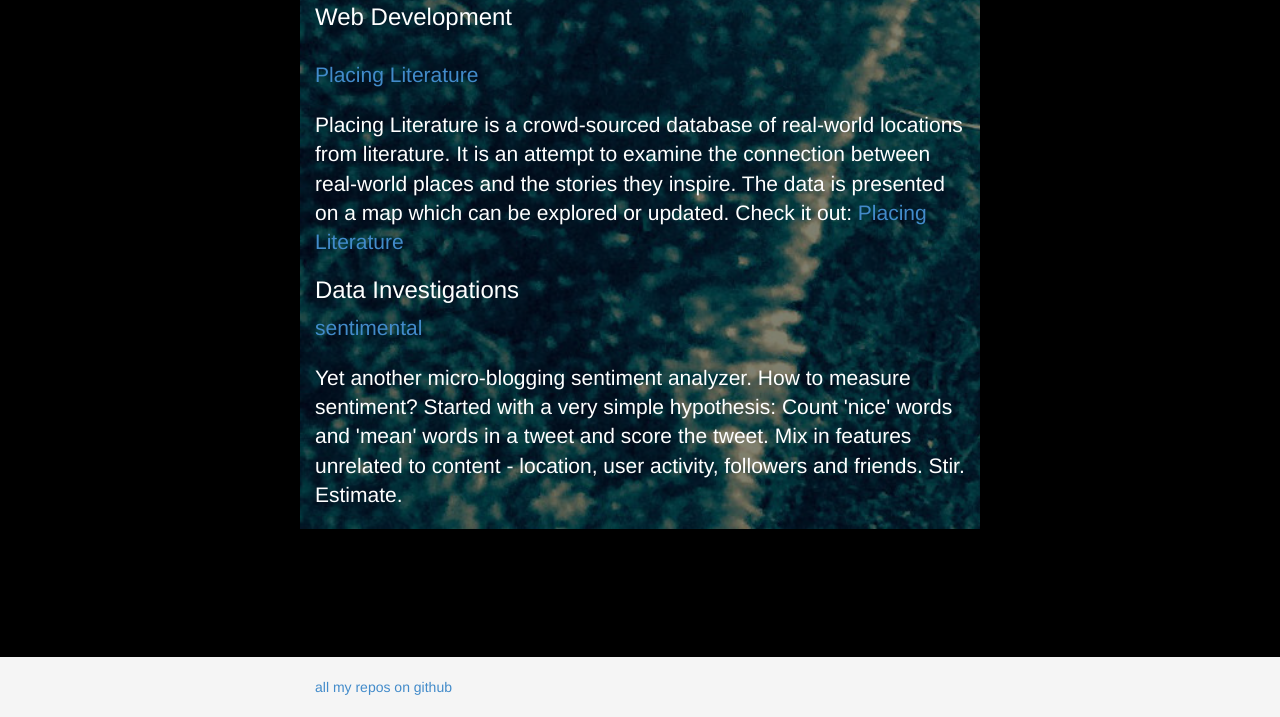
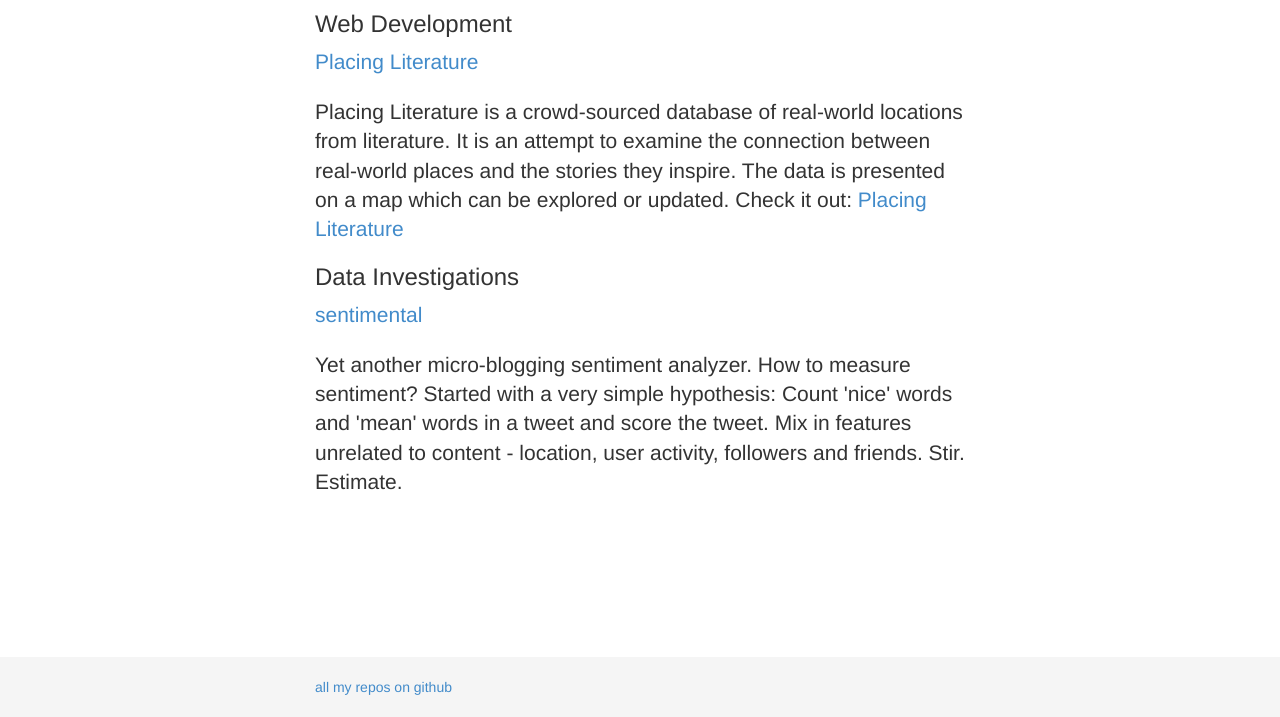
Before and after one commit to stevenyoung/stevenyoung.github.io, a plain HTML site: page index.html in a window 1280 px wide. Shown: the part 83-800 px from the top of the page. Drawn offline with Linux system fonts and the light colour scheme.

Commit message:
some cleanup and formatting

```diff
--- a/index.html
+++ b/index.html
@@ -22,37 +22,15 @@
       <script src="https://oss.maxcdn.com/respond/1.4.2/respond.min.js"></script>
     <![endif]-->
   </head>
-  <style type="text/css">
-    body {
-      color: white;
-      background-color: black;
-    }
-    #home-overlay {
-      position: relative;
-      top: 1em;
-    }
-    #home-overlay:before {
-      content : "";
-      display: block;
-      position: absolute;
-      top: 0;
-      left: 0;
-      background-image: url('images/throw-slice.jpg');
-      background-size: cover;
-      width: 100%;
-      height: 100%;
-      opacity : 0.5;
-      z-index: -1;
-    }
-  </style>
   <body>
 
     <!-- Begin page content -->
     <div class="container" id="home-overlay">
       <hgroup>
         <h2>stevenyoung on github</h2>
+        <hr>
         <h3>Web Development</h3>
-      <br>
+
       <p class="lead"><a href="//stevenyoung.github.io/placinglit">Placing Literature</a></p>
       <p class="lead">Placing Literature is a crowd-sourced database of real-world locations from literature. It is an attempt to examine the connection between real-world places and the stories they inspire. The data is presented on a map which can be explored or updated. Check it out: <a target="blank" href="//www.placinglterature.com/">Placing Literature</a></p>
       <h3>Data Investigations</h3>
```
